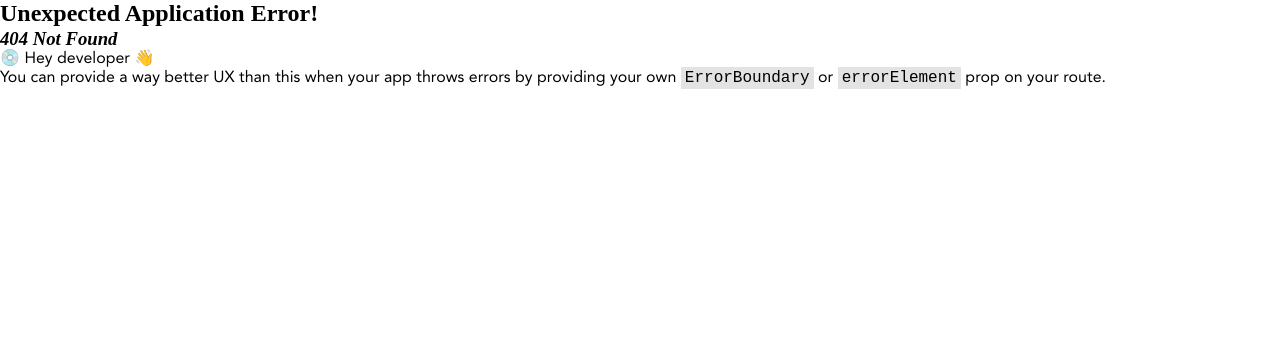
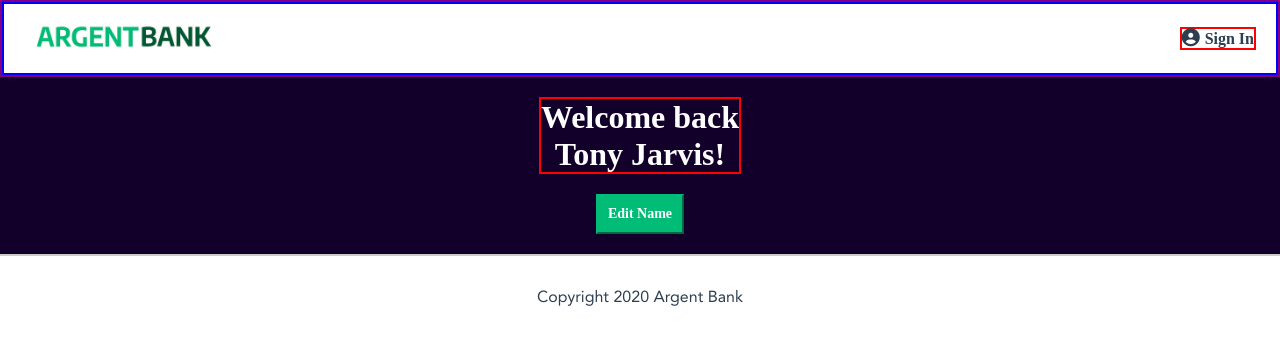
Before and after one commit to matthieuClio/ArgentBank, a React (Vite) app: page /user in a window 1280 px wide. Before the commit this address had no page. Shown: the top 344 px of the page. Built offline with nearby package versions, Linux system fonts and the light colour scheme; a web font is replaced by a local one.

Commit message:
Feat : modify Connextion.tsx route.

```diff
--- /dev/null
+++ b/src/componant/Transaction.tsx
@@ -0,0 +1,7 @@
+export default function Transaction() {
+    return (
+        <section>
+            <h2></h2>
+        </section>
+    )
+}
--- a/src/componant/features.scss
+++ b/src/componant/features.scss
@@ -24,4 +24,8 @@ $featureColor: #2c3e50;
         margin-bottom: 16px;
         font-size: 21px;
     }
+
+    &__secondary-text {
+        font-size: 15px;
+    }
 }
--- a/src/layout/Header.tsx
+++ b/src/layout/Header.tsx
@@ -11,11 +11,13 @@ export default function Header () {
                 <nav className="main-navigation">
                     <ul className="main-navigation__ul">
                         <li>
-                            <img src="./images/argentBankLogo.png" alt="logo ARGENTBANK" className="main-navigation__ul__logo"/>
+                            <Link to="/">
+                                <img src="./images/argentBankLogo.png" alt="logo ARGENTBANK" className="main-navigation__ul__logo"/>
+                            </Link>
                         </li>
 
                         <li className="main-navigation__ul__sign-in">
-                            <Link to="sign-in">
+                            <Link to="login">
                                 <span className="fa fa-user-circle main-navigation__ul__sign-in__icon"></span>
                                 <span>Sign In</span>
                             </Link>
@@ -26,5 +28,5 @@ export default function Header () {
 
             <Outlet />
         </>
-    )
+    );
 }
--- a/src/layout/header.scss
+++ b/src/layout/header.scss
@@ -15,6 +15,7 @@ $headerSignInColor: #2c3e50;
         &__logo {
             width: 200px;
             max-width: 100%;
+            cursor: pointer;
         }
 
         &__sign-in {
--- a/src/page/Connection.tsx
+++ b/src/page/Connection.tsx
@@ -1,10 +1,11 @@
 // Style
-import './connection.scss'
+import './connection.scss';
 
 export default function Connection () {
     return (
         <main className="connection">
-            <form className="connection__form">
+            {/* Faire un onsubmit="handleSubmit" via JS, pas de méthode à mettre, enlever method, action */}
+            <form method="get" action="user" className="connection__form">
                 {/* Icon */}
                 <span className="fa fa-user-circle connection__form__icon"></span>
 
@@ -23,7 +24,7 @@ export default function Connection () {
                 <label htmlFor="password" className="connection-label">
                     Password
                 </label>
-                <input type="text" id="password" className="connection-input-text" />
+                <input type="password" id="password" className="connection-input-text" />
 
                 {/* Checkbox */}
                 <div className="connection__form__input-container">
@@ -34,7 +35,7 @@ export default function Connection () {
                 </div>
 
                 <button type="submit" className="connection__form__submit-button">
-                    <span>Sign In</span>
+                    <span className="connection__form__submit-button__text">Sign In</span>
                 </button>
             </form>
         </main>
--- a/src/page/Home.tsx
+++ b/src/page/Home.tsx
@@ -1,5 +1,11 @@
+// React
+import { useEffect } from 'react';
+
 // Componant
 import Features from '../componant/Features';
+
+// Scripts
+import getData from '../script/getData'
 
 // Style
 import './home.scss';
@@ -29,11 +35,22 @@ const allFeatures = {
                         to make sure your data and money is always safe.
                         `
     }
-}
+};
 
 export default function Home () {
+
+    // Hook - UseEffect
+    // useEffect(() => {
+    //     async function fetchUserData () {
+    //         // Make an API call for log the user
+    //         const apiDataToken = await getData();
+    //         console.log(apiDataToken)
+    //     }
+    //     fetchUserData();
+    // }, []);
+
     return (
-        <>
+        <main>
             <figure className="hero">
                 <img src="./images/bank-tree.jpeg" alt="Une plante dans un verre rempli de pièce" className="hero__image" />
 
@@ -82,6 +99,6 @@ export default function Home () {
                     secondaryText={allFeatures.security.textSecondary}
                 />
             </div>
-        </>
-    )
+        </main>
+    );
 }
--- /dev/null
+++ b/src/page/User.tsx
@@ -0,0 +1,23 @@
+// Component
+import Transaction from '../componant/Transaction';
+
+// Style
+import './user.scss';
+
+export default function User () {
+    return (
+        <main className="user">
+            <h1 className="user__main-title">
+                Welcome back
+                <span className="user__main-title__text">Tony Jarvis!</span>
+            </h1>
+
+            <button className="user__button">
+                Edit Name
+            </button>
+
+            {/* Transaction component */}
+            <Transaction />
+        </main>
+    )
+}
--- a/src/page/connection.scss
+++ b/src/page/connection.scss
@@ -41,12 +41,14 @@ $connectionFormSubmitButtonColor: #fff;
         }
 
         &__input-username {
+            margin: auto;
             margin-bottom: 20px;
         }
 
         &__input-container {
             display: flex;
             margin-top: 20px;
+            width: 100%;
             border: 2px solid red;
 
             &__input-checkbox {
@@ -55,6 +57,7 @@ $connectionFormSubmitButtonColor: #fff;
         }
 
         &__submit-button {
+            display: block;
             margin-top: 20px;
             width: 100%;
             padding: 9px;
@@ -64,6 +67,10 @@ $connectionFormSubmitButtonColor: #fff;
             color: $connectionFormSubmitButtonColor;
             border: none;
             cursor: pointer;
+
+            &__text {
+                text-decoration: underline;
+            }
         }
     }
 }
--- /dev/null
+++ b/src/page/user.scss
@@ -0,0 +1,37 @@
+// Variables
+$UserBackground: #12002b;
+$userTitileColor: #FFFFFF;
+$userButtonBorder: #00bc77;
+$userButtonBackground: #00bc77;
+$userButtonColor: #fff;
+
+// User componant page
+.user {
+    display: flex;
+    flex-direction: column;
+    align-items: center;
+    flex-wrap: wrap;
+    padding: 20px 0 20px 0;
+    background-color: $UserBackground;
+
+    &__main-title {
+        border: 2px solid red;
+        margin: 0;
+        text-align: center;
+        color: $userTitileColor;
+
+        &__text {
+            display: block;
+        }
+    }
+
+    &__button {
+        margin-top: 20px;
+        border-color: $userButtonBorder;
+        background-color: $userButtonBackground;
+        color: $userButtonColor;
+        font-weight: bold;
+        font-size: 14px;
+        padding: 10px;
+    }
+}
--- /dev/null
+++ b/src/script/getData.ts
@@ -0,0 +1,23 @@
+export default async function getData () {
+
+    // Login informations
+    const loginInfo = {
+        "email": "tony@stark.com",
+        "password": "password123"
+    };
+
+    // User connection (Api request)
+    const responseUser = await fetch('http://localhost:3001/api/v1/user/login', {
+        method: 'POST', // Verb (http method)
+        headers: {
+            'Accept': 'application/json',
+            'Content-Type': 'application/json'
+        },
+        // Required* (for this request)
+        body: JSON.stringify(loginInfo)
+    });
+
+    // Token data API returned
+    const apiUser = await responseUser.json();
+    return apiUser
+}
```
Also changed, not shown: src/main.tsx (+6 -1 lines).
